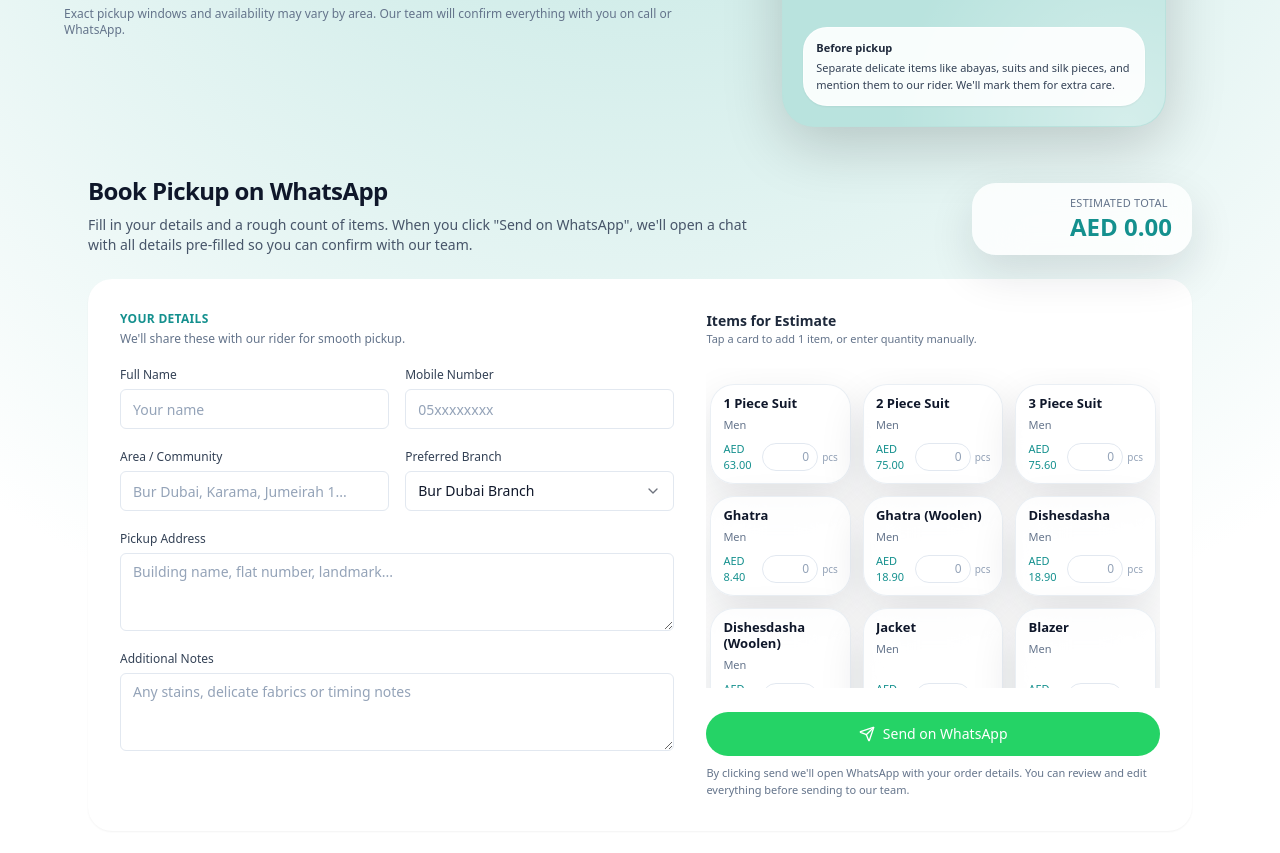
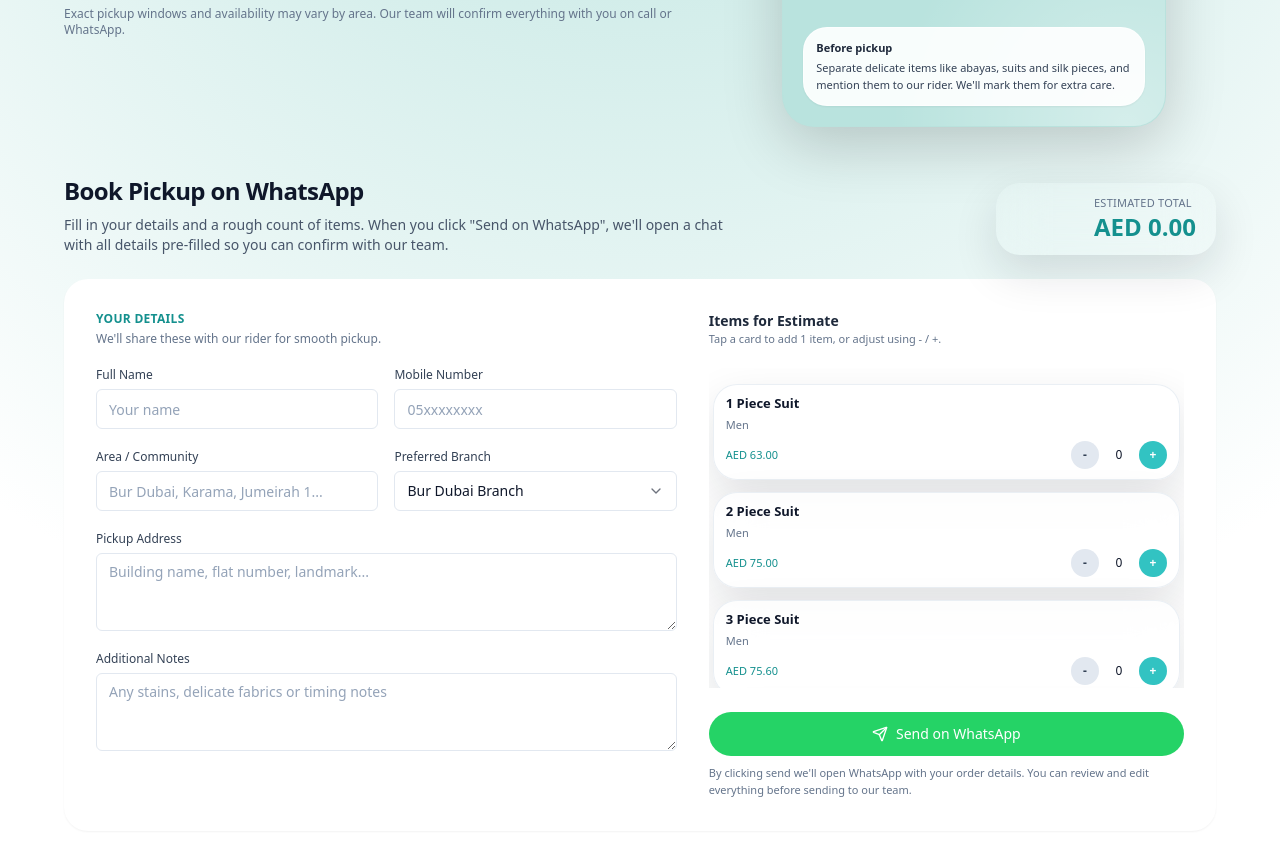
Before and after one commit to pvsameerpvs/queens-press-laundry, a Next.js app: page /pickup-delivery in a window 1280 px wide. Shown: the part 547-1400 px from the top of the page. Built offline with nearby package versions, Linux system fonts and the light colour scheme.

Commit message:
fix: change ui

```diff
--- a/components/branch-selector.tsx
+++ b/components/branch-selector.tsx
@@ -16,7 +16,7 @@ export function BranchSelector({ compact }: BranchSelectorProps) {
 
   return (
     <>
-      <section className="space-y-4 container">
+      <section className="space-y-4">
         <div className="flex items-center justify-between gap-4">
           <h2 className="text-xl font-semibold tracking-tight">
             Quick Branch Selector
@@ -33,7 +33,7 @@ export function BranchSelector({ compact }: BranchSelectorProps) {
           {branches.map((b) => (
             <div
               key={b.id}
-              className="p-0 rounded-2xl border border-slate-200 bg-[#D7F3F3] shadow-sm overflow-hidden flex"
+              className="p-0 rounded-2xl border border-slate-200 bg-[#D7F3F3] shadow-sm overflow-hidden flex flex-col sm:flex-row"
             >
               {/* LEFT SIDE — CONTENT */}
               <div className="flex-1 p-5 space-y-3">
@@ -74,13 +74,13 @@ export function BranchSelector({ compact }: BranchSelectorProps) {
                 </div>
               </div>
 
-              {/* RIGHT SIDE — IMAGE */}
-              <div className="w-32 h-full hidden sm:block">
+              {/* RIGHT SIDE — IMAGE (mobile: bottom, full width) */}
+              <div className="w-full sm:w-32 h-32 sm:h-auto">
                 {b.image ? (
                   <img
                     src={b.image}
                     alt={b.title}
-                    className="w-full h-full object-cover rounded-r-2xl"
+                    className="w-full h-full object-cover sm:rounded-r-2xl rounded-b-2xl sm:rounded-b-none"
                   />
                 ) : (
                   <div className="w-full h-full flex items-center justify-center text-xs text-slate-500">
@@ -114,7 +114,7 @@ export function BranchDetails() {
         {branches.map((b) => (
           <section
             key={b.id}
-            className="rounded-2xl border border-slate-200 bg-[#D7F3F3] shadow-sm overflow-hidden flex"
+            className="rounded-2xl border border-slate-200 bg-[#D7F3F3] shadow-sm overflow-hidden flex flex-col sm:flex-row"
           >
             {/* LEFT — TEXT */}
             <div className="flex-1 p-6 space-y-3">
@@ -163,13 +163,13 @@ export function BranchDetails() {
               </div>
             </div>
 
-            {/* RIGHT — IMAGE */}
-            <div className="w-40 hidden sm:block">
+            {/* RIGHT — IMAGE (mobile: bottom) */}
+            <div className="w-full sm:w-40 h-40 sm:h-auto">
               {b.image ? (
                 <img
                   src={b.image}
                   alt={b.title}
-                  className="w-full h-full object-cover rounded-r-2xl"
+                  className="w-full h-full object-cover sm:rounded-r-2xl rounded-b-2xl sm:rounded-b-none"
                 />
               ) : (
                 <div className="w-full h-full flex items-center justify-center text-xs text-slate-500">
--- a/components/services-overview.tsx
+++ b/components/services-overview.tsx
@@ -58,7 +58,7 @@ export function ServicesOverview({ detailed }: ServicesOverviewProps) {
   }, []);
 
   return (
-    <section className="py-12 md:py-16 space-y-10 container">
+    <section className="py-12 md:py-16 space-y-10 ">
       {/* top two-column layout */}
       <div className="grid gap-10 lg:grid-cols-[1fr,1.2fr] items-center">
         {/* LEFT: LaundryVisualPair */}
--- a/components/whatsapp-order-section.tsx
+++ b/components/whatsapp-order-section.tsx
@@ -51,6 +51,14 @@ export function WhatsappOrderSection({ highlight }: WhatsappOrderSectionProps) {
     });
   };
 
+  const decrementQuantity = (id: string) => {
+    setQuantities((prev) => {
+      const current = prev[id] ?? 0;
+      const next = Math.max(0, current - 1);
+      return { ...prev, [id]: next };
+    });
+  };
+
   const handleSend = () => {
     const branch = branches.find((b) => b.id === branchId) ?? branches[0];
     const url = createWhatsappUrl({
@@ -72,13 +80,13 @@ export function WhatsappOrderSection({ highlight }: WhatsappOrderSectionProps) {
     }
   };
 
-  // Updated main container: no border, no card-glass, nicer UI
+  // Main container styles
   const containerClass = highlight
     ? "bg-white rounded-2xl p-6 md:p-8 shadow-lg ring-1 ring-brand/25"
     : "bg-white rounded-2xl p-6 md:p-8 shadow-sm";
 
   return (
-    <section className="space-y-5 md:space-y-6 container">
+    <section className="space-y-5 md:space-y-6">
       {/* Heading + total */}
       <div className="flex flex-col gap-4 md:flex-row md:items-end md:justify-between">
         <div className="space-y-2">
@@ -91,7 +99,14 @@ export function WhatsappOrderSection({ highlight }: WhatsappOrderSectionProps) {
             details pre-filled so you can confirm with our team.
           </p>
         </div>
-        <div className="card-glass px-5 py-3 flex items-center gap-3 justify-between md:justify-end min-w-[220px]">
+
+        {/* 🔹 Sticky on mobile, normal on desktop */}
+        <div
+          className="
+            card-glass px-5 py-3 flex items-center gap-3 justify-between md:justify-end min-w-[220px]
+            sticky top-0 z-30 bg-white/95 backdrop-blur md:static md:bg-transparent
+          "
+        >
           <div className="flex flex-col">
             <span className="text-[11px] uppercase tracking-wide text-slate-500">
               Estimated Total
@@ -103,7 +118,7 @@ export function WhatsappOrderSection({ highlight }: WhatsappOrderSectionProps) {
         </div>
       </div>
 
-      {/* Main card – now clean, rounded, no border */}
+      {/* Main card */}
       <div className={containerClass}>
         <div className="grid gap-8 lg:grid-cols-[minmax(0,1.1fr)_minmax(0,0.9fr)]">
           {/* Left: customer details */}
@@ -188,21 +203,33 @@ export function WhatsappOrderSection({ highlight }: WhatsappOrderSectionProps) {
             </div>
           </div>
 
-          {/* Right: items as cards + CTA */}
+          {/* Right: items + CTA */}
           <div className="space-y-5">
+            {/* Header with mobile total on the right */}
             <div className="flex items-center justify-between gap-2">
               <div>
                 <p className="text-sm font-semibold text-slate-800">
                   Items for Estimate
                 </p>
                 <p className="text-[11px] text-slate-500">
-                  Tap a card to add 1 item, or enter quantity manually.
+                  Tap a card to add 1 item, or adjust using - / +.
                 </p>
+              </div>
+
+              {/* MOBILE PRICE (right side) */}
+              <div className="md:hidden text-right">
+                <span className="block text-[10px] uppercase text-slate-500">
+                  Total
+                </span>
+                <span className="text-lg font-semibold text-brand-dark leading-none">
+                  AED {total.toFixed(2)}
+                </span>
               </div>
             </div>
 
+            {/* Items list */}
             <div className="max-h-80 overflow-y-auto pr-1 py-4 px-1">
-              <div className="grid grid-cols-2 sm:grid-cols-3 gap-3">
+              <div className="grid grid-cols-1 gap-3">
                 {pricingItems.map((item) => {
                   const qty = quantities[item.id] ?? 0;
                   const isActive = qty > 0;
@@ -232,22 +259,28 @@ export function WhatsappOrderSection({ highlight }: WhatsappOrderSectionProps) {
                           AED {item.price.toFixed(2)}
                         </span>
 
+                        {/* - qty + controls */}
                         <div
-                          className="flex items-center gap-1"
+                          className="flex items-center gap-2"
                           onClick={(e) => e.stopPropagation()}
                         >
-                          <Input
-                            inputMode="numeric"
-                            className="h-7 w-14 rounded-full border-slate-200 text-right text-[12px] px-2"
-                            placeholder="0"
-                            value={qty || ""}
-                            onChange={(e) =>
-                              updateQuantity(item.id, e.target.value)
-                            }
-                          />
-                          <span className="text-[10px] text-slate-400">
-                            pcs
+                          <button
+                            type="button"
+                            className="h-7 w-7 rounded-full bg-slate-200 text-slate-700 flex items-center justify-center text-xs font-bold"
+                            onClick={() => decrementQuantity(item.id)}
+                          >
+                            -
+                          </button>
+                          <span className="w-6 text-center text-[12px]">
+                            {qty}
                           </span>
+                          <button
+                            type="button"
+                            className="h-7 w-7 rounded-full bg-brand text-white flex items-center justify-center text-xs font-bold"
+                            onClick={() => incrementQuantity(item.id)}
+                          >
+                            +
+                          </button>
                         </div>
                       </div>
 
```
